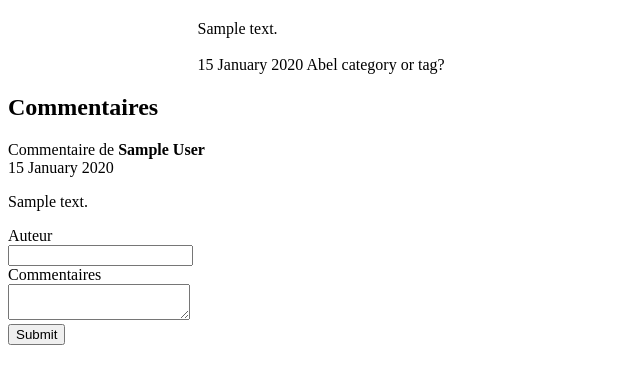
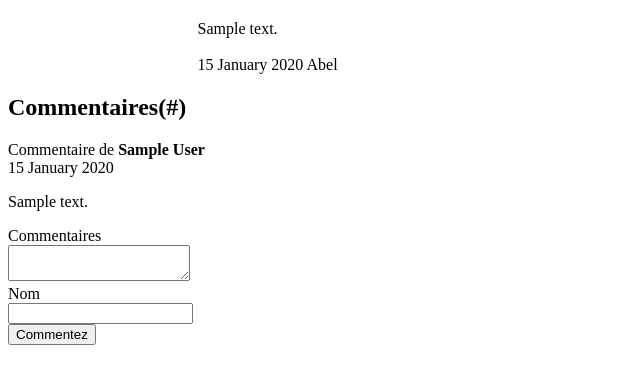
Before and after one commit to Bam92/blog_engine, a PHP site: page /index.php?action=post&id=1 in a window 1280 px wide. Shown: the part 81-465 px from the top of the page, without its empty margins (0-640 px from the left). Run offline with PHP 8.4, Linux system fonts and the light colour scheme; tables that the repository leaves empty hold one stand-in row (values such as "Sample post").

Commit message:
format the while loop
use <?= while { ?> html <?= } ?>

```diff
--- a/view/frontend/postView.php
+++ b/view/frontend/postView.php
@@ -21,7 +21,15 @@
         <footer class="entry-footer">
           <span class="posted-on"><?php echo $post['pst_date_fr']; ?></span>
           <span class="by">Abel</span>
-          <span class=""> category or tag?</span>
+          <span class="">
+            <?php
+            //  print($comments);
+          /*  while ($tag = $tags->fetch()) {
+              echo $tag['tag_name'];
+
+          }*/
+            ?>
+          </span>
         </footer>
         <!--,entry-footer -->
 
@@ -29,28 +37,33 @@
 
     </div>
 
-    <h2>Commentaires</h2>
+    <h2>Commentaires(#)</h2>
 <?php
     while ($comment = $comments->fetch())
     {
-      echo "<p> Commentaire de <strong>" .htmlentities($comment['cmt_author']). "</strong><br> ".
-      $comment['cmt_date_fr']. "</p>";
-      echo "<p>" .nl2br(htmlspecialchars($comment['cmt_content'])) ."</p>";
+?>
+      <p> Commentaire de <strong> <?php echo htmlentities($comment['cmt_author']); ?></strong><br>
+        <?php echo $comment['cmt_date_fr']; ?>
+      </p>
+      <p>
+        <?php echo nl2br(htmlspecialchars($comment['cmt_content'])); ?>
+      </p>
+<?php
   }
 ?>
 
 <!--form to add comment-->
 <form class="" action="index.php?action=addComment&amp;id=<?php echo $post['pst_id']; ?>" method="post">
-  <div class="">
-    <label for="author">Auteur</label><br>
-    <input type="text" name="author" id="author">
-  </div>
   <div>
     <label for="comment">Commentaires</label><br>
     <textarea name="comment" id="comment"></textarea>
   </div>
   <div class="">
-    <input type="submit">
+    <label for="author">Nom</label><br>
+    <input type="text" name="author" id="author">
+  </div>
+  <div class="">
+    <input type="submit" value="Commentez">
   </div>
 </form>
 
```
